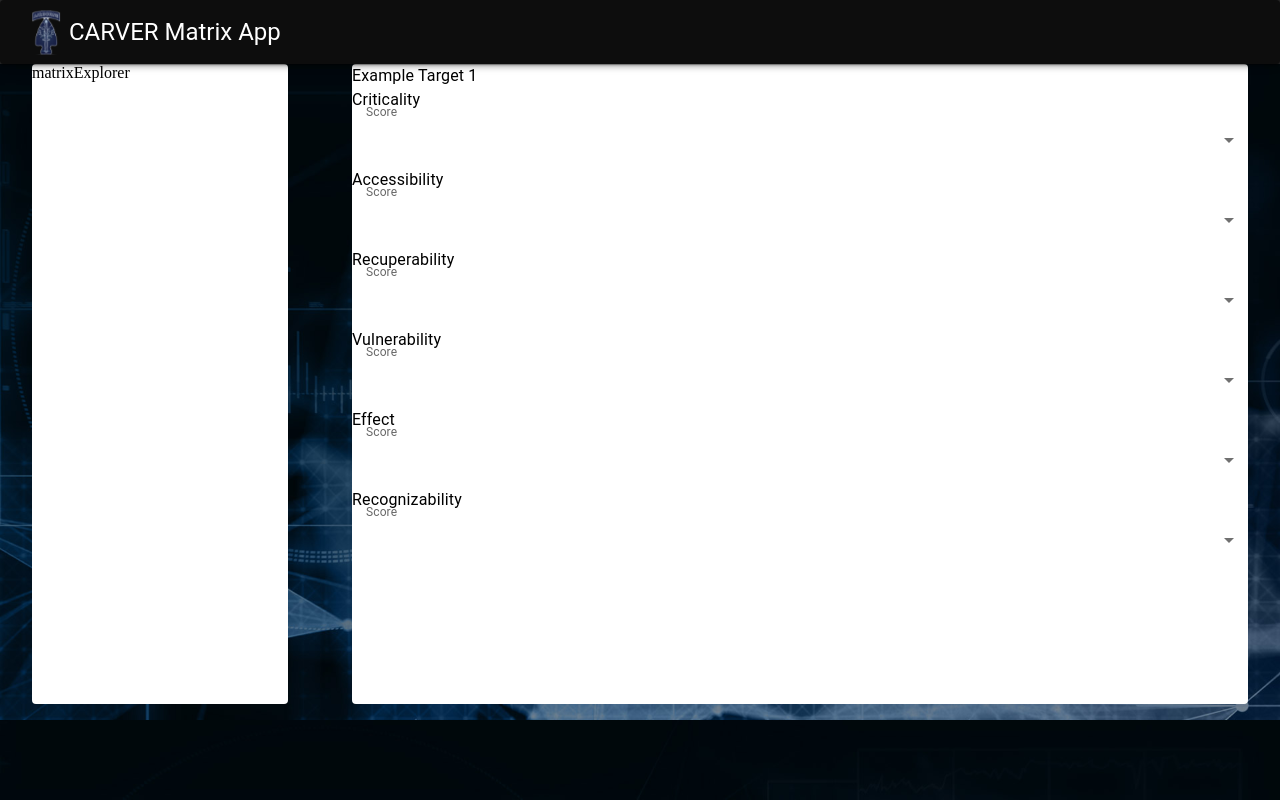
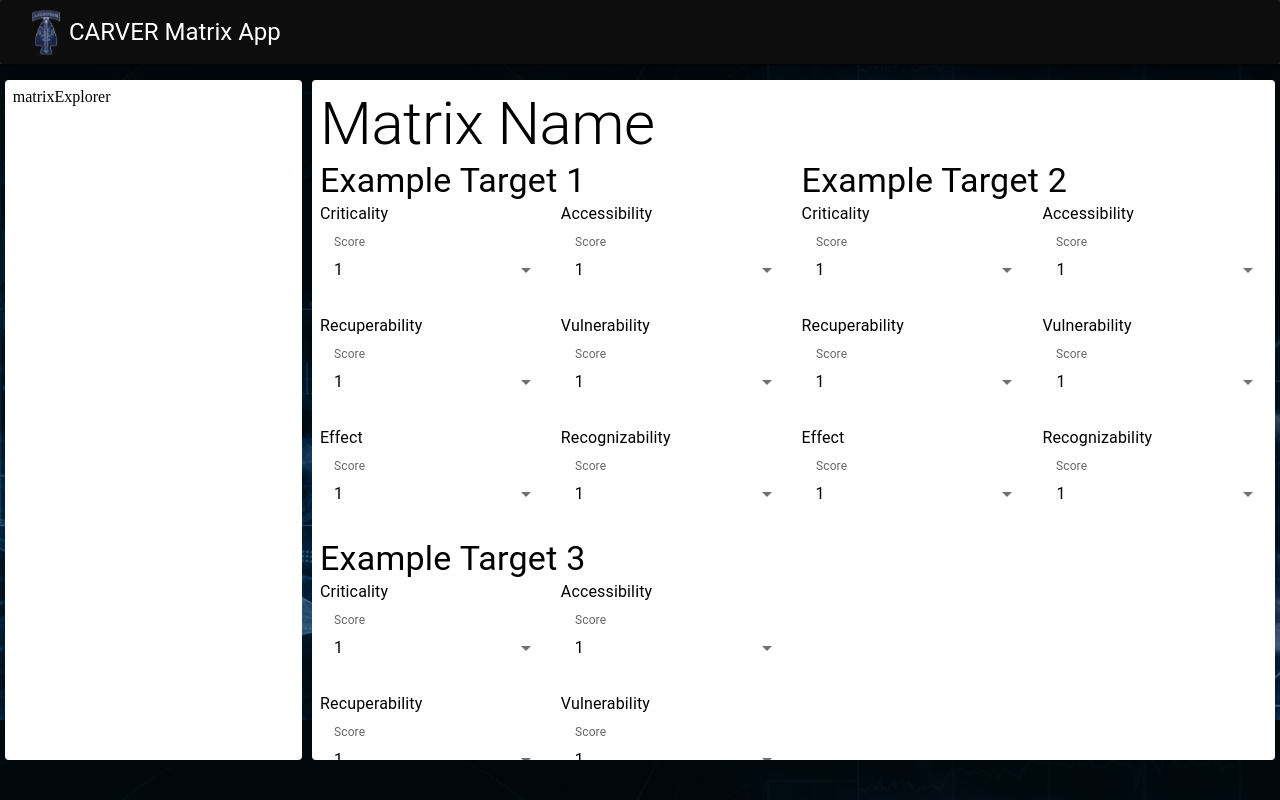
Before and after one commit to garyorsargos/carver-matrix, a React (Vite) app in the folder ui/: page /EditMatrix in a window 1280 px wide. Built offline with nearby package versions, Linux system fonts and the light colour scheme.

Commit message:
Fixed layout, added grid for each target component and styling changes

```diff
--- a/ui/src/components/custom/editMatrix/categoryGroup.tsx
+++ b/ui/src/components/custom/editMatrix/categoryGroup.tsx
@@ -42,13 +42,18 @@ export class CategoryGroup extends Component<
         <div>
           <Typography>{category}</Typography>
         </div>
-        <FormControl fullWidth>
+        <FormControl fullWidth sx={{ mt: 2 }}>
           <InputLabel id="score-select-label">Score</InputLabel>
           <Select
             id="score-select"
             value={score}
             label="Score"
             onChange={this.handleInputChange}
+            sx={{
+              ".MuiSelect-select": {
+                color: "black",
+              },
+            }}
           >
             <MenuItem value={1}>1</MenuItem>
             <MenuItem value={2}>2</MenuItem>
--- a/ui/src/components/custom/editMatrix/targetGroup.tsx
+++ b/ui/src/components/custom/editMatrix/targetGroup.tsx
@@ -1,4 +1,4 @@
-import { Box, Typography } from "@mui/material";
+import { Box, Typography, Grid } from "@mui/material";
 import { Component } from "react";
 import CategoryGroup from "./categoryGroup";
 
@@ -11,13 +11,27 @@ export class TargetGroup extends Component<TargetGroupProps> {
     const { targetName } = this.props;
     return (
       <Box>
-        <Typography>{targetName}</Typography>
+        <Typography variant='h4'>{targetName}</Typography>
+        <Grid container spacing={2}>
+        <Grid item xs={6}>
           <CategoryGroup category="Criticality" />
+        </Grid>
+        <Grid item xs={6}>
           <CategoryGroup category="Accessibility" />
+        </Grid>
+        <Grid item xs={6}>
           <CategoryGroup category="Recuperability" />
+        </Grid>
+        <Grid item xs={6}>
           <CategoryGroup category="Vulnerability" />
+        </Grid>
+        <Grid item xs={6}>
           <CategoryGroup category="Effect" />
+        </Grid>
+        <Grid item xs={6}>
           <CategoryGroup category="Recognizability" />
+        </Grid>
+      </Grid>
       </Box>
     );
   }
--- a/ui/src/pages/EditMatrix.tsx
+++ b/ui/src/pages/EditMatrix.tsx
@@ -1,17 +1,25 @@
-import { Box } from "@mui/material";
+import { Box, Typography, Grid } from "@mui/material";
 import MatrixExplorer from "../components/custom/search/matrixExplorer";
 import TargetGroup from "../components/custom/editMatrix/targetGroup";
 
 export const EditMatrix: React.FC = () => {
   return (
     <>
-      <Box display="flex" flexDirection="row" justifyContent="space-around" sx={{height:'80vh'}} alignItems="stretch">
+      <Box
+        display="flex"
+        flexDirection="row"
+        justifyContent="space-around"
+        sx={{ height: "85vh", mt: 2 }}
+        alignItems="stretch"
+      >
         <Box
           id="matrixExplorerBox"
           sx={{
-            width: "20%",
+            width: "22%",
             borderRadius: 1,
             backgroundColor: "white",
+            overflowY: "auto",
+            p: 1,
           }}
         >
           <MatrixExplorer />
@@ -19,13 +27,26 @@ export const EditMatrix: React.FC = () => {
         <Box
           id="matrixEditorBox"
           sx={{
-            width: "70%",
+            width: "74%",
             borderRadius: 1,
             backgroundColor: "white",
+            overflowY: "auto",
+            p: 1,
           }}
         >
           <Box id="editMatrixBox">
-            <TargetGroup targetName="Example Target 1"/>
+            <Typography variant="h2">Matrix Name</Typography>
+            <Grid container spacing={2}>
+              <Grid item xs={6}>
+                <TargetGroup targetName="Example Target 1" />
+              </Grid>
+              <Grid item xs={6}>
+                <TargetGroup targetName="Example Target 2" />
+              </Grid>
+              <Grid item xs={6}>
+                <TargetGroup targetName="Example Target 3" />
+              </Grid>
+            </Grid>
           </Box>
           <Box id="userListBox"></Box>
         </Box>
```
Lines whose indentation alone changed are shown as unchanged.
